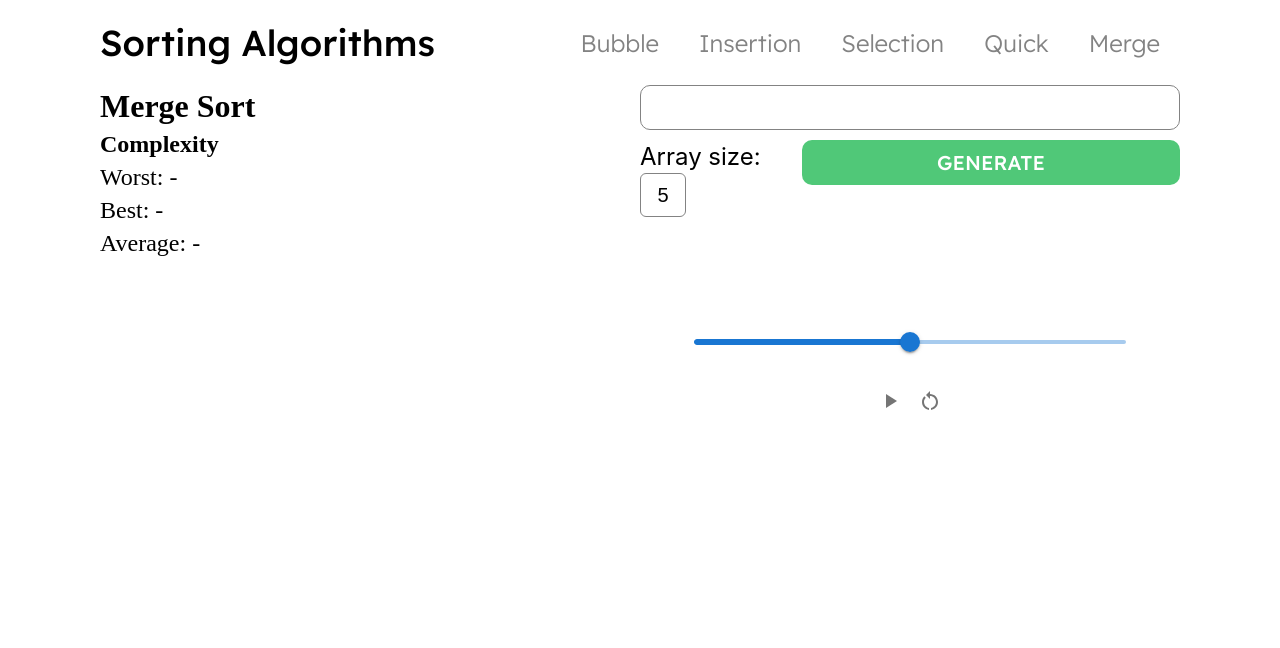
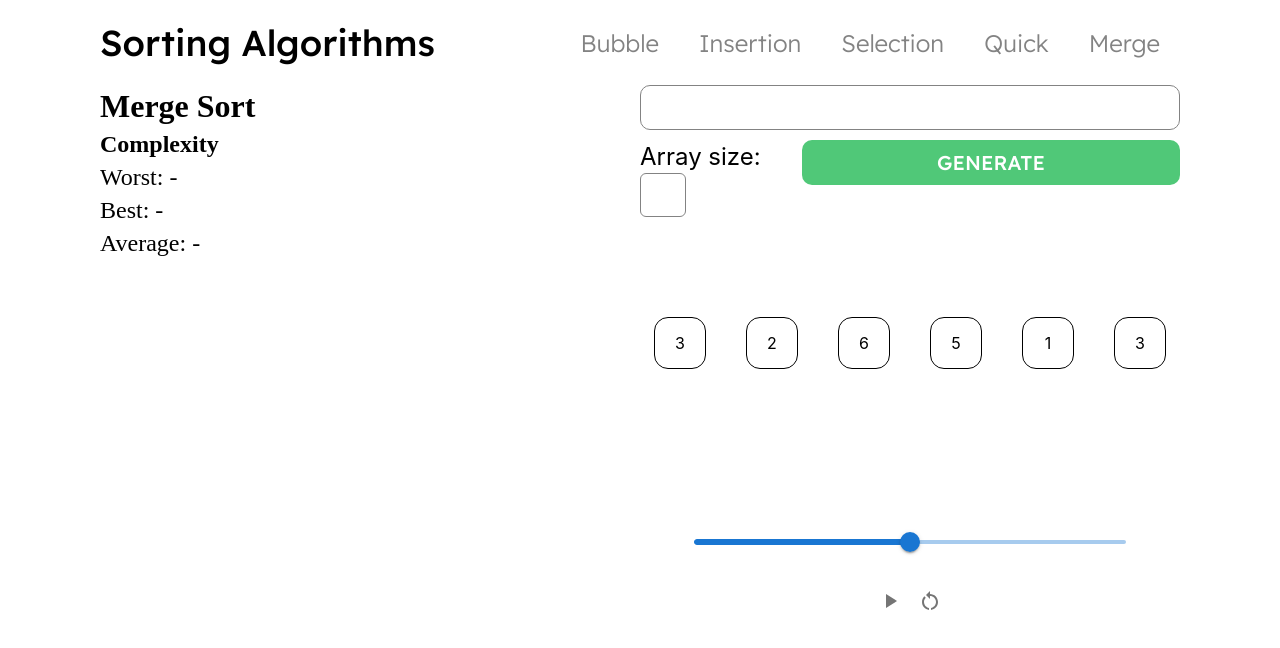
Before and after one commit to InnaZhurba/sorting_algorithms_visualization, a React (Create React App) app: page /merge in a window 1280 px wide. Shown: the top 648 px of the page. Built offline with nearby package versions, Linux system fonts and the light colour scheme.

Commit message:
Fix animations

```diff
--- a/src/App.js
+++ b/src/App.js
@@ -5,7 +5,9 @@
 import './App.css';
 import Header from './components/Header';
 import InfoBlock from './components/InfoBlock';
-import AlgoDemo from './components/AlgoDemo';
+import AlgoDemo from './components/AlgoDemo';import { bubbleSort } from './sortingAlgorithms';
+import AlgoVisualizer from './components/AlgoVisualizer';
+;
 
 function App() {
   return (
@@ -19,7 +21,8 @@
           <Route path="/quick" element={<InfoBlock title="Quick Sort"/>} />
           <Route path="/merge" element={<InfoBlock title="Merge Sort"/>} />
         </Routes>
-        <AlgoDemo />
+        {/* <AlgoDemo algorithm={bubbleSort}/> */}
+        <AlgoVisualizer algorithm={bubbleSort}/>
       </div>
     </div>
   );
--- a/src/components/AlgoDemo.js
+++ b/src/components/AlgoDemo.js
@@ -3,18 +3,50 @@
 import RestartAltIcon from '@mui/icons-material/RestartAlt';
 
 import "../styles/AlgoDemo.css";
-import React, { useContext, useState } from "react";
+import React, { useContext, useEffect, useState } from "react";
 import { motion, useMotionValue, useTransform } from "framer-motion";
+import { Pause } from "@mui/icons-material";
 
 const CurrentArrayContext = React.createContext({currentArray: [], setCurrentArray: () => {}});
 const ArraySizeContext = React.createContext({arraySize: [], setArraySize: () => {}});
 const CurrentInputContext = React.createContext({currentInput: [], setCurrentInput: () => {}});
 
 //  Main component
-const AlgoDemo = () => {
+const AlgoDemo = ({algorithm}) => {
     const [currentArray, setCurrentArray] = useState([]);
     const [arraySize, setArraySize] = useState(5);
     const [currentInput, setCurrentInput] = useState('');
+    const [shouldRun, setShouldRun] = useState(false);
+    const [currentAlgoState, setCurrentAlgoState] = useState({arr: []});
+
+    const generateArray = () => {
+        const generatedArray = Array.from({length: arraySize}, () => Math.floor(Math.random() * 100));
+        setCurrentArray(generatedArray);
+        setCurrentInput(generatedArray.join([" "]));
+    }
+
+    // Same as componentDidMount
+    useEffect(() => {
+        generateArray();
+    }, []);
+
+    useEffect(() => {
+        if (shouldRun) {
+            console.log("Algorithm should run");
+            currentAlgoState.arr = currentArray.slice();
+            const newAlgoState = algorithm(currentAlgoState);
+            // setCurrentArray(newAlgoState.arr.slice());
+            setShouldRun(false);
+            setCurrentAlgoState(newAlgoState);
+        }
+
+    }, [shouldRun]);
+
+    useEffect(() => {
+        currentAlgoState.arr = currentArray.slice();
+        console.log(currentAlgoState.arr);
+        setCurrentAlgoState(currentAlgoState);
+    }, [currentArray]);
 
     return <div className="algo_demo">
         <CurrentArrayContext.Provider value={{currentArray: currentArray, setCurrentArray: (array) => setCurrentArray(array)}}>
@@ -22,9 +54,9 @@
         <CurrentInputContext.Provider value={{currentInput: currentInput, setCurrentInput: setCurrentInput}}>
 
             <InputField />
-            <ArrayGenerator />
-            <BoxContainer />
-            <AlgoControls />
+            <ArrayGenerator generateArray={generateArray}/>
+            <BoxContainer shouldRun={shouldRun} setShouldRun={setShouldRun} currentAlgoState={currentAlgoState} />
+            <AlgoControls shouldRun={shouldRun} setShouldRun={setShouldRun}/>
 
         </CurrentInputContext.Provider>
         </ArraySizeContext.Provider>
@@ -44,16 +76,10 @@
             </div>
 }
 
-const ArrayGenerator = () => {
+const ArrayGenerator = ({generateArray}) => {
     const {setCurrentArray} = useContext(CurrentArrayContext);
     const {arraySize, setArraySize} = useContext(ArraySizeContext);
     const {setCurrentInput} = useContext(CurrentInputContext);
-
-    const generateArray = () => {
-        const generatedArray = Array.from({length: arraySize}, () => Math.floor(Math.random() * 100));
-        setCurrentArray(generatedArray);
-        setCurrentInput(generatedArray.join([" "]));
-    }
 
     return <div className="size_generation">
         <div className="array_size">
@@ -71,13 +97,13 @@
     </div>
 }
 
-const AlgoControls = () => {
+const AlgoControls = ({shouldRun, setShouldRun}) => {
     return <div className="algo_navigation">
         <div className="slider_wrapper">
             <Slider defaultValue={50} aria-label="Default" valueLabelDisplay="auto" />
         </div>
         <div className="playback_control">
-            <IconButton><PlayArrowIcon/></IconButton>
+            { shouldRun ? <IconButton onClick={() => setShouldRun(false)}><Pause /></IconButton> : <IconButton onClick={() => setShouldRun(true)}><PlayArrowIcon/></IconButton> }
             <IconButton><RestartAltIcon/></IconButton>
         </div>
     </div>
@@ -87,23 +113,61 @@
     return <div className="num_box">{value}</div>
 }
 
-const BoxContainer = () => {
-    const {currentArray} = useContext(CurrentArrayContext);
-    const index1 = 0;
-    const index2 = 4;
+const AnimatedBox = ({value, animation, onAnimationComplete}) => {
+    return <motion.div className="num_box" onAnimationComplete={() => onAnimationComplete()} animate ={{
+        x: animation.x,
+        y: animation.y,
+    }} transition = {{duration: 3}}>
+        {value}
+    </motion.div>
+}
 
-    let animationForElementsByIndex = getSwapAnimation(index1, index2);
+const BoxContainer = ({setShouldRun, currentAlgoState}) => {
+    const {currentArray, setCurrentArray} = useContext(CurrentArrayContext);
+    const [firstAnimFinished, setFirstAnimFinished] = useState(false);
+    const [secondAnimFinished, setSecondAnimFinished] = useState(false);
+    const [animationForElements, setAnimationForElements] = useState([]);
+    const [arrayForAnimation, setArrayForAnimation] = useState([]);
 
+    useEffect(() => {
+        if (firstAnimFinished && secondAnimFinished) {
+            console.log("both animations finished!");
+            setFirstAnimFinished(false);
+            setSecondAnimFinished(false);
+
+            const {index1, index2} = currentAlgoState;
+            const swappedArray = swapElements(currentArray, index1, index2);
+            setArrayForAnimation(swappedArray);
+            setCurrentArray(swappedArray);
+            setShouldRun(true);
+        }
+    }, [firstAnimFinished, secondAnimFinished]);
+
+    useEffect(() => {
+        const {swappedIndex1, swappedIndex2, arr} = currentAlgoState;
+        const newAnimationForElements = getSwapAnimation(swappedIndex1, swappedIndex2);
+        setAnimationForElements(newAnimationForElements);
+    }, [currentAlgoState]);
+
+    useEffect(() => {
+        console.log("Set array for animation: "+currentArray);
+        setArrayForAnimation(currentArray);
+    }, [currentArray]);
+
+    let firstSetterSent = false;
     return <div className="elements_visualization">
-        {currentArray.map((el, index) => {
-            if (animationForElementsByIndex[index]) {
-                const {x, y} = animationForElementsByIndex[index];
-                return <motion.div animate = {{
-                    x: x,
-                    y: y,
-                }}>
-                    <Box value={el} key={index}/>
-                </motion.div>
+        {arrayForAnimation.map((el, index) => {
+            if (animationForElements[index]) {
+                let setterFuncion;
+                if (!firstSetterSent) {
+                    firstSetterSent = true;
+                    setterFuncion = () => setFirstAnimFinished(true);
+                } else {
+                    setterFuncion = () => setSecondAnimFinished(true);
+                }
+
+                const animation = animationForElements[index];
+                return <AnimatedBox value={el} key={index} animation={animation} onAnimationComplete={() => setterFuncion()} />
             }
             else {
                 return <Box value={el} key={index}/>
@@ -133,4 +197,12 @@
     return animationForElementsByIndex;
 }
 
+const swapElements = (arr, index1, index2) => {
+    const temp = arr[index1];
+    arr[index1] = arr[index2];
+    arr[index2] = temp;
+    return arr;
+}
+
+
 export default AlgoDemo;
--- /dev/null
+++ b/src/components/AlgoVisualizer.js
@@ -0,0 +1,168 @@
+import "../styles/AlgoDemo.css";
+
+import { IconButton, Slider } from "@mui/material";
+import PlayArrowIcon from '@mui/icons-material/PlayArrow';
+import { Pause } from "@mui/icons-material";
+import RestartAltIcon from '@mui/icons-material/RestartAlt';
+import { motion } from "framer-motion";
+import { useEffect, useState } from "react";
+
+const AlgoVisualizer = ({algorithm}) => {
+    const [currentArray, setCurrentArray] = useState([]);
+    const [currentAlgoState, setCurrentAlgoState] = useState({});
+    const [shouldUpdate, setShouldUpdate] = useState(false);
+
+    // Same as componentDidMount
+    useEffect(() => {
+        setCurrentArray([1, 3, 2, 6, 5, 1, 3, 2]);
+    }, []);
+
+    useEffect(() => {
+        if (shouldUpdate) {
+            console.log("running algorithm");
+            const newAlgoState = algorithm({arr:currentArray.slice(), ...currentAlgoState});
+            console.log(newAlgoState);
+            setCurrentAlgoState(newAlgoState);
+
+            setShouldUpdate(false);
+        }
+    }, [shouldUpdate]);
+
+    return <div className="algo_demo">
+        <InputField />
+        <ArrayGenerator />
+        <BoxContainer currentAlgoState={currentAlgoState} currentArray={currentArray} setCurrentArray={setCurrentArray} setShouldUpdate={setShouldUpdate}/>
+        <AlgoControls setShouldUpdate={setShouldUpdate}/>
+    </div>
+}
+
+const InputField = () => {
+    return <div className="array_input">
+                <input className="elements_input" type="text" id="elements-input"/>
+            </div>
+}
+
+const ArrayGenerator = () => {
+    return <div className="size_generation">
+        <div className="array_size">
+            <label className="algo_description">Array size: </label>
+            <input className="size_input" type="text" id="size-input" />
+        </div>
+        <div className="generate_button_wrapper">
+            <button className="generate_button" type="button">
+                Generate
+            </button>
+        </div>
+    </div>
+}
+
+const AlgoControls = ({setShouldUpdate}) => {
+    const [buttonWasPressed, setButtonWasPressed] = useState(false);
+
+    return <div className="algo_navigation">
+        <div className="slider_wrapper">
+            <Slider defaultValue={50} aria-label="Default" valueLabelDisplay="auto" />
+        </div>
+        <div className="playback_control">
+            { buttonWasPressed ? <IconButton onClick={() => {
+                setButtonWasPressed(false)
+                setShouldUpdate(false);
+            }}><Pause /></IconButton> : <IconButton onClick={() => {
+                setButtonWasPressed(true)
+                setShouldUpdate(true);
+                }}><PlayArrowIcon/></IconButton>}
+            <IconButton><RestartAltIcon/></IconButton>
+        </div>
+    </div>
+}
+
+const BoxContainer = ({currentAlgoState, currentArray, setCurrentArray, setShouldUpdate}) => {
+    const [firstAnimFinished, setFirstAnimFinished] = useState(false);
+    const [secondAnimFinished, setSecondAnimFinished] = useState(false);
+    const [animationForElements, setAnimationForElements] = useState([]);
+
+    // When both animations are finished
+    useEffect(() => {
+        if (firstAnimFinished && secondAnimFinished) {
+            console.log("both animations finished!");
+            setFirstAnimFinished(false);
+            setSecondAnimFinished(false);
+
+            const {swappedIndex1, swappedIndex2} = currentAlgoState;
+            const newCurrentArray = swapElements(currentArray, swappedIndex1, swappedIndex2);
+            setCurrentArray(newCurrentArray);
+            setShouldUpdate(true);
+        }
+    }, [firstAnimFinished, secondAnimFinished]);
+
+
+    useEffect(() => {
+        const {swappedIndex1, swappedIndex2} = currentAlgoState;
+        const newAnimationForElements = getSwapAnimation(swappedIndex1, swappedIndex2);
+        setAnimationForElements(newAnimationForElements);
+    }, [currentAlgoState]);
+
+    let firstSetterSent = false;
+    return <div className="elements_visualization">
+        {
+            currentArray.map((el, index) => {
+                if (animationForElements[index]) {
+                    let setterFuncion;
+                    if (!firstSetterSent) {
+                        firstSetterSent = true;
+                        setterFuncion = () => setFirstAnimFinished(true);
+                    } else {
+                        setterFuncion = () => setSecondAnimFinished(true);
+                    }
+
+                    const animation = animationForElements[index];
+                    return <AnimatedBox value={el} key={index} animation={animation} onAnimationComplete={() => setterFuncion()} />
+                }
+                else {
+                    return <Box value={el} key={index}/>
+                }
+            })
+        }
+    </div>
+}
+
+const Box = ({value}) => {
+    return <div className="num_box">{value}</div>
+}
+
+const AnimatedBox = ({value, animation, onAnimationComplete}) => {
+    return <motion.div className="num_box" onAnimationComplete={() => onAnimationComplete()} animate ={{
+        x: animation.x,
+        y: animation.y,
+    }} transition = {{duration: 1}}>
+        {value}
+    </motion.div>
+}
+
+const getSwapAnimation = (index1, index2) => {
+    const boxWidth = 50;
+    const boxMargin = 20;
+    const xdir_index1 = (index1 > index2 ? -1 : 1)*Math.abs(index1-index2)*(boxWidth+2*boxMargin);
+    const xdir_index2 = -xdir_index1;
+
+    let animationForElementsByIndex = {};
+    animationForElementsByIndex[index1] = {
+        x: [0, 0, xdir_index1, xdir_index1],
+        y: [0, -100, -100, 0]
+    };
+    animationForElementsByIndex[index2] = {
+        x: [0, 0, xdir_index2, xdir_index2],
+        y: [0, 100, 100, 0]
+    };
+
+    return animationForElementsByIndex;
+}
+
+const swapElements = (arr, index1, index2) => {
+    const temp = arr[index1];
+    arr[index1] = arr[index2];
+    arr[index2] = temp;
+    return arr;
+}
+
+export default AlgoVisualizer;
--- a/src/sortingAlgorithms.js
+++ b/src/sortingAlgorithms.js
@@ -1,22 +1,25 @@
-const bubbleSort = ({i, j, n, arr, finished}) => {
+export const bubbleSort = ({i, j, n, arr, finished}) => {
     finished = typeof i === 'undefined' ? false : i;
     i = typeof i === 'undefined' ? 0 : i;
     j = typeof j === 'undefined' ? 0 : j;
     n = typeof n === 'undefined' ? arr.length : n;
 
     for (; i < n; ++i) {
-        for (; j < n-i-1; ++j) {
+        let j = i;
+        for (; j < n; ++j) {
             if (arr[j] > arr[j+1]) {
-                const temp = arr[j];
-                arr[j] = arr[j+1];
-                arr[j+1] = temp;
+                // const temp = arr[j];
+                // arr[j] = arr[j+1];
+                // arr[j+1] = temp;
+
+                // console.log(arr);
 
                 return {
                     i: i,
                     j: j,
                     n: n,
-                    finished: finished,
-                    arr: arr,
+                    finished: false,
+                    // arr: arr,
                     swappedIndex1: j,
                     swappedIndex2: j+1,
                 };
@@ -24,11 +27,6 @@
         }
     }
 
-    return {arr: arr, finished: true};
+    return {finished: true};
 
 }
-
-
-export default {
-    bubbleSort,
-};
--- a/src/styles/AlgoDemo.css
+++ b/src/styles/AlgoDemo.css
@@ -77,6 +77,7 @@
 /* Box Container */
 
 .elements_visualization {
+    height: 200px;
     padding: 50px;
     display: flex;
     overflow-x: scroll;
@@ -96,6 +97,8 @@
     line-height: 50px;  /* Same as div width */
     border: 1px solid #000000;
     border-radius: 14px;
+    /* Temporary */
+    margin-top: 40px;
 }
 
 /* Algo Controls */
```
